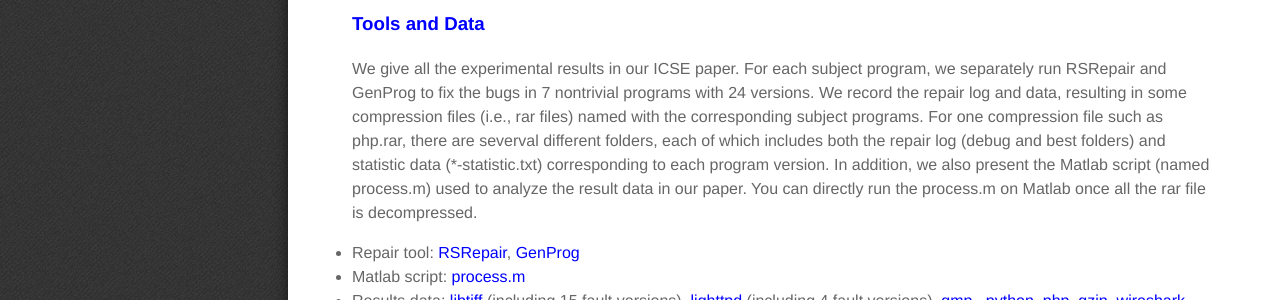
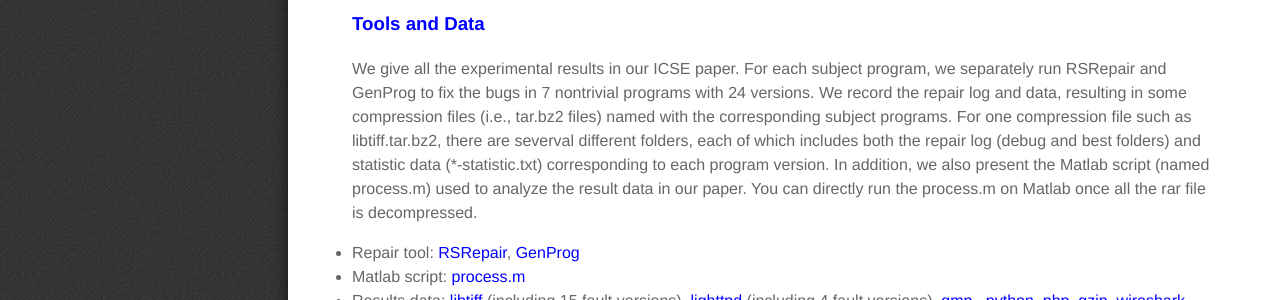
Before and after one commit to qiyuhua/qiyuhua.github.com, a Jekyll site: the page built from projects/rsrepair/index.md, in a window 1280 px wide. Shown: the part 1227-1527 px from the top of the page. Built offline with Jekyll 4.4.1, drawn with Linux system fonts in a browser that asks for light colours; Markdown is read by kramdown in place of the engine named in the settings.

Commit message:
rsrepair

```diff
--- a/projects/rsrepair/index.md
+++ b/projects/rsrepair/index.md
@@ -50,7 +50,7 @@ miaodians:
   + GenProg does not find a valid patch faster than RSRepair. Oppositely, in most cases, GenProg requires much more NTCE to repair faulty programs, leading to the lower repair efficiency than RSRepair.
 
 <h3><a name="5">Tools and Data</a></h3>
-   We give all the experimental results in our ICSE paper. For each subject program, we separately run RSRepair and GenProg to fix the bugs in 7 nontrivial programs with 24 versions. We record the repair log and data, resulting in some compression files (i.e., rar files) named with the corresponding subject programs. For one compression file such as php.rar, there are severval different folders, each of which includes both the repair log (debug and best folders) and statistic data (*-statistic.txt) corresponding to each program version. In addition, we also present the Matlab script (named process.m) used to analyze the result data in our paper. You can directly run the process.m on Matlab once all the rar file is decompressed.
+   We give all the experimental results in our ICSE paper. For each subject program, we separately run RSRepair and GenProg to fix the bugs in 7 nontrivial programs with 24 versions. We record the repair log and data, resulting in some compression files (i.e., tar.bz2 files) named with the corresponding subject programs. For one compression file such as libtiff.tar.bz2, there are severval different folders, each of which includes both the repair log (debug and best folders) and statistic data (*-statistic.txt) corresponding to each program version. In addition, we also present the Matlab script (named process.m) used to analyze the result data in our paper. You can directly run the process.m on Matlab once all the rar file is decompressed.
 
   + Repair tool: [RSRepair](http://sourceforge.net/projects/rsrepair/files/RSRepair.tar.bz2), [GenProg](http://dijkstra.cs.virginia.edu/genprog/)
   + Matlab script: [process.m](http://sourceforge.net/projects/rsrepair/files/process.m)
```
